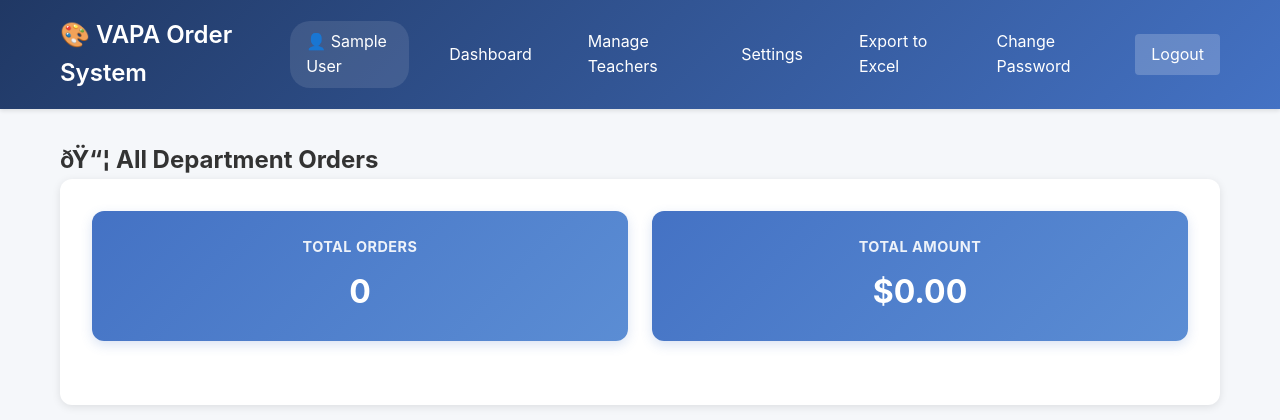
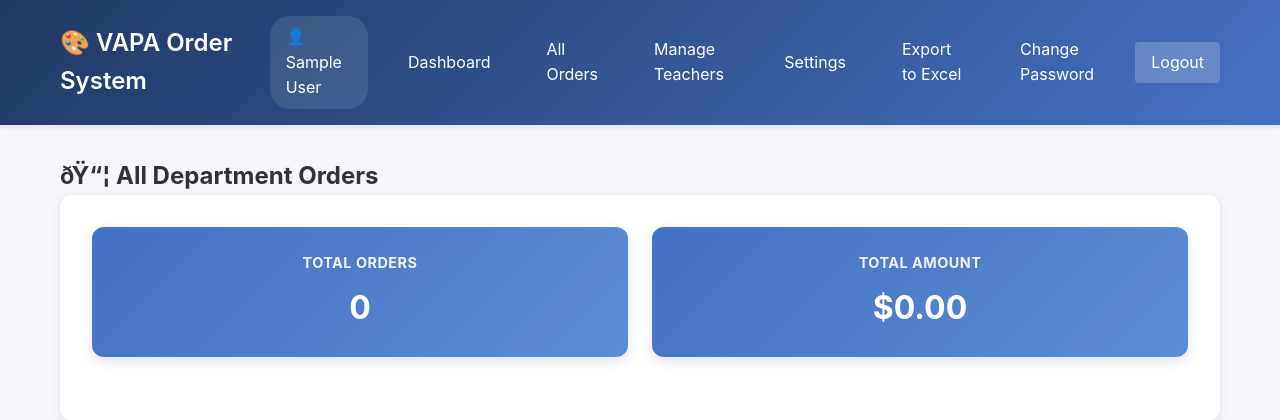
Before and after one commit to jgsb2001/vapa-order-system, a Flask app: page /admin/orders in a window 1280 px wide. Shown: the top 420 px of the page. Run offline with Flask 3, Linux system fonts and the light colour scheme; the visitor is signed in with stand-in values (Sample User, id 1).

Commit message:
Add all orders to navigation base.html

```diff
--- a/templates/base.html
+++ b/templates/base.html
@@ -17,6 +17,7 @@
                 <span class="nav-user">👤 {{ session.full_name }}</span>
                 <a href="{{ url_for('dashboard') }}" class="nav-link">Dashboard</a>
                 {% if session.is_admin %}
+                <a href="{{ url_for('admin_all_orders') }}" class="nav-link">All Orders</a>
                 <a href="{{ url_for('admin_teachers') }}" class="nav-link">Manage Teachers</a>
                 <a href="{{ url_for('admin_settings') }}" class="nav-link">Settings</a>
                 <a href="{{ url_for('export_excel') }}" class="nav-link">Export to Excel</a>
```
